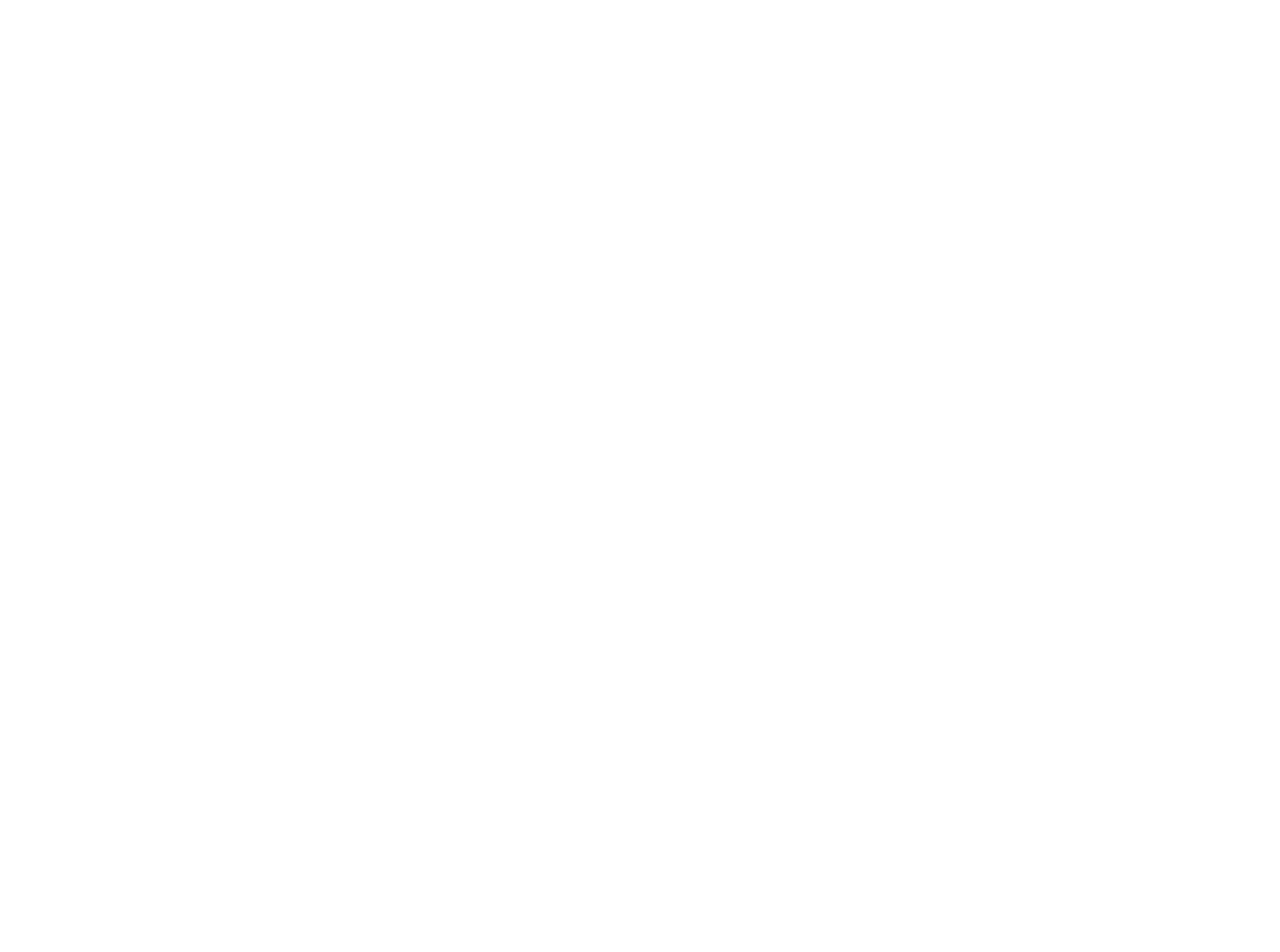
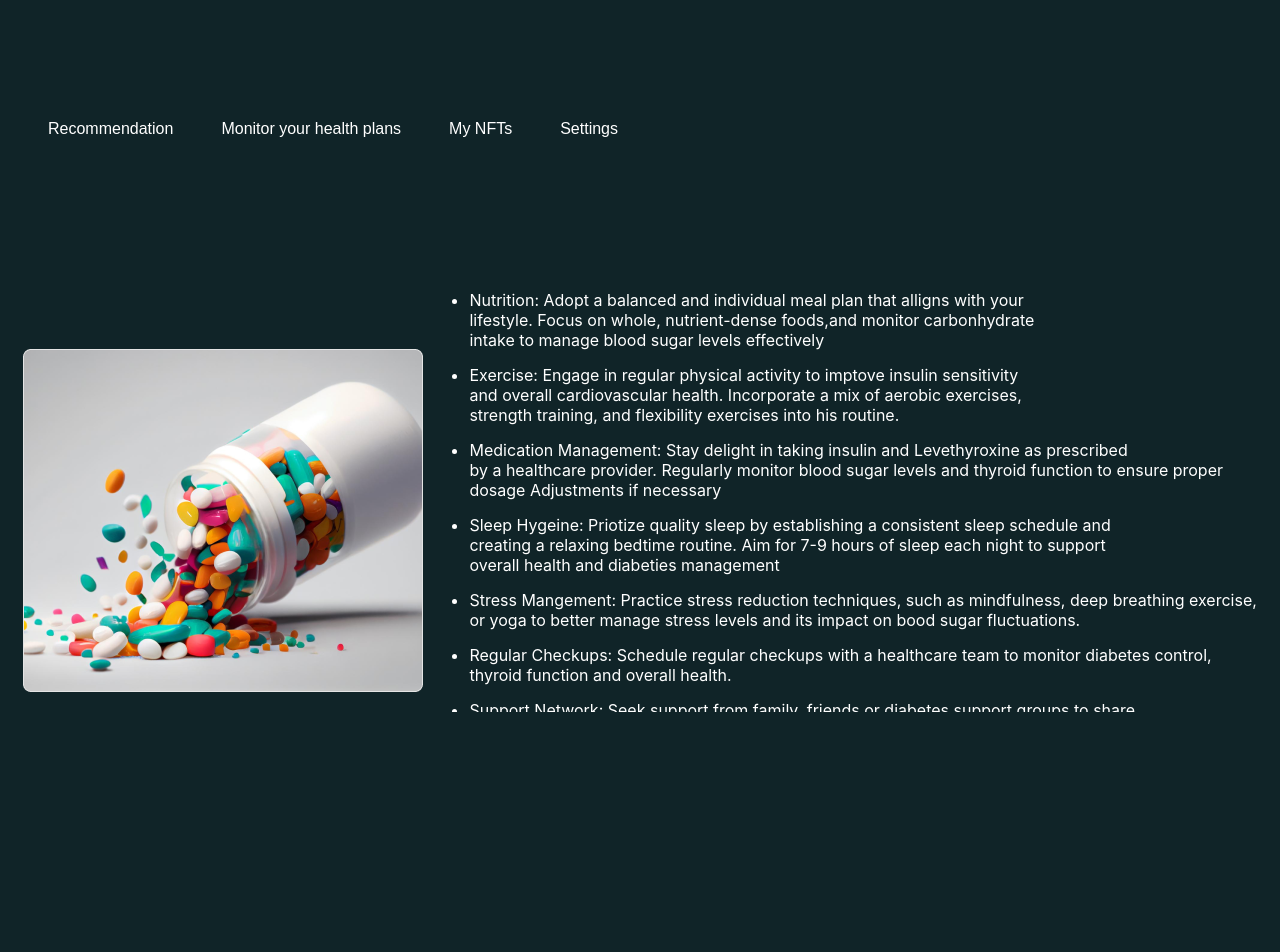
Before and after one commit to healthiers/healthiers, a React (Create React App) app: page /recommendation in a window 1280 px wide. Before the commit this address had no page. Shown: the part 200-1152 px from the top of the page. Before the commit the page ends 800 px from the top, so only its background shows below. Built offline with nearby package versions, Linux system fonts and the light colour scheme; the HTML template or start-up script is replaced by a standard one.

Commit message:
hearthiers update

```diff
--- a/package.json
+++ b/package.json
@@ -12,7 +12,7 @@
     "framer-motion": "^10.12.21",
     "react": "^18.2.0",
     "react-dom": "^18.2.0",
-    "react-router-dom": "^6.14.1",
+    "react-router-dom": "^6.14.2",
     "react-scripts": "5.0.1",
     "styled-components": "^6.0.4",
     "web-vitals": "^2.1.4"
--- a/src/App.js
+++ b/src/App.js
@@ -2,6 +2,7 @@
 import Signup from "./pages/sign-up/Signup";
 import Signin from "./pages/sign-in/Signin";
 import Home from "./pages/home/Home";
+import Recommendation from "./pages/recommendation/Recommendation";
 
 
 
@@ -13,6 +14,7 @@
       <Route  path="/" element={<Home />} />
       <Route  path="/sign-up" element={<Signup />} />
       <Route  path="/sign-in" element={<Signin />} />
+      <Route  path="/recommendation" element={<Recommendation />} />
      </Routes>
     </BrowserRouter>
   );
--- /dev/null
+++ b/src/components/recommendationbody/RecommendationBody.js
@@ -0,0 +1,57 @@
+import React from "react";
+import recommend from "../../assets/recommendation-img.png";
+import { RecommendationContent, RecommendationNFT, RecommendationText } from "./recommendationbody.styles";
+
+
+
+const RecommendationBody = () => {
+
+    return (
+
+        <RecommendationContent>
+            <RecommendationNFT>
+                <img src={recommend} alt="recommend" />
+                <h3>Diagonis: <span>Diabetics</span></h3>
+                <h3>Patients Name: Edward Parker</h3>
+                <h3>Age: 89</h3>
+                <h3>Gender: Male</h3>
+            </RecommendationNFT>
+            <RecommendationText>
+                <ul>
+                    <li>Nutrition: Adopt a balanced and individual meal plan that alligns with your<br></br>
+                    lifestyle. Focus on whole, nutrient-dense foods,and monitor carbonhydrate <br></br>
+                    intake to manage blood sugar levels effectively</li>
+                    <li>Exercise: Engage in regular physical activity to imptove insulin sensitivity <br></br>
+                    and overall cardiovascular health. Incorporate a mix of aerobic exercises,<br></br>
+                    strength training, and flexibility exercises into his routine.</li>
+                    <li>Medication Management: Stay delight in taking insulin and Levethyroxine as prescribed<br></br>
+                     by a healthcare provider. Regularly monitor blood sugar levels and thyroid function to ensure proper<br></br>
+                     dosage Adjustments if necessary</li>
+                    <li>Sleep Hygeine: Priotize quality sleep by establishing a consistent sleep schedule and <br></br>
+                    creating a relaxing bedtime routine. Aim for 7-9 hours of sleep each night to support<br></br>
+                    overall health and diabeties management</li>
+                    <li>Stress Mangement: Practice stress reduction techniques, such as mindfulness, deep breathing exercise,<br></br>
+                    or yoga to better manage stress levels and its impact on bood sugar fluctuations.</li>
+                    <li>Regular Checkups: Schedule regular checkups with a healthcare team to monitor diabetes control,<br>
+                    </br> thyroid function and overall health.</li>
+                    <li>Support Network: Seek support from family, friends or diabetes support groups to share <br></br>
+                    experiences, knowlegde and encouragement through out your journey</li>
+                    <li>Continues Learning: Stay informed about the latest diabetes management strategies,<br>
+                    </br> Advancement and research to make well informed decisions about his health</li>
+                    <li>Celebrate Progress: Acknowledge and celebrate small victories in diabetes management which <br>
+                    </br> acn serve as poerful motivators in maintaining a positive outlook on his health journey</li>
+                    <p>Its is however important to anyone with diabetes, to work closely with qualified healthcare <br></br>
+                    professionals to receive personalized medical advice and create a comprehensive diabetes <br></br>
+                    management plan that best suits his specific needs and health status</p>
+                </ul>
+            </RecommendationText>
+        </RecommendationContent>
+
+    );
+};
+
+
+
+
+
+export default RecommendationBody;
--- /dev/null
+++ b/src/components/recommendationbody/recommendationbody.styles.js
@@ -0,0 +1,55 @@
+import styled from "styled-components";
+import { device } from "../../utils/device";
+
+
+export const RecommendationContent = styled.div`
+display: flex;
+flex-direction: row;
+align-items: center;
+justify-content: space-around;
+color: white;
+margin: 10px;
+padding 20px;
+
+
+@media ${device.mobileS} {
+    display: flex;
+    flex-direction: row;
+}
+
+`;
+
+export const RecommendationNFT = styled.div`
+margin-right: 20px;
+
+
+
+`;
+
+
+export const RecommendationText = styled.div`
+ul {
+    padding: 0;
+    margin: 0;
+  }
+
+  li {
+    margin-bottom: 15px;
+  }
+
+  p {
+    margin-top: 15px;
+  }
+`;
+
+
+export const FooterContainer = styled.div`
+       width: 100%;
+       height: 100%;
+       display: flex;
+       background:#102428;
+       align-items: center;
+       margin-top:395rem;
+       position: absolute;
+
+       `;
--- /dev/null
+++ b/src/pages/recommendation/Recommendation.js
@@ -0,0 +1,41 @@
+import React from "react";
+import { RecommendationParent,
+    RecommendationWrapper,
+    RecommendationNavcover,
+    SubNavbarLink, SubNavbarParent, RecommendFooterContainer
+} from "./recommendation.styles";
+import Navbar from  "../../components/navbar/Navbar";
+import { Link } from "react-router-dom";
+import RecommendationBody from "../../components/recommendationbody/RecommendationBody";
+import Footer from "../../components/footer/Footer";
+
+
+
+
+const Recommendation = () => {
+
+
+    return (
+
+       <RecommendationParent>
+          <RecommendationWrapper>
+             <RecommendationNavcover>
+                 <Navbar />
+             </RecommendationNavcover>
+             <SubNavbarParent>
+                    <SubNavbarLink><Link to='/' style={{ textDecoration: 'none', color: 'white' }} >Recommendation</Link></SubNavbarLink>
+                    <SubNavbarLink> <Link to='/about' style={{ textDecoration: 'none', color: 'white' }}>Monitor your health plans</Link></SubNavbarLink>
+                    <SubNavbarLink><Link to='/sign-up' style={{ textDecoration: 'none', color: 'white' }}>My NFTs </Link></SubNavbarLink>
+                    <SubNavbarLink><Link to='/sign-in' style={{ textDecoration: 'none', color: 'white' }}>Settings</Link></SubNavbarLink>
+        </SubNavbarParent>
+        <RecommendationBody />
+          <RecommendFooterContainer>
+             <Footer />
+          </RecommendFooterContainer>
+          </RecommendationWrapper>
+       </RecommendationParent>
+    );
+
+};
+
+export default Recommendation;
--- /dev/null
+++ b/src/pages/recommendation/recommendation.styles.js
@@ -0,0 +1,82 @@
+import styled from "styled-components";
+import { device } from "../../utils/device";
+import { Link } from "react-router-dom";
+
+
+export const RecommendationParent = styled.div`
+width: 100vw;
+height: 160vh;
+display: flex;
+flex-direction: column;
+background: #102428;
+
+
+
+      `;
+
+
+
+
+
+export const RecommendationWrapper = styled.div`
+width: 100vw;
+height: 150vh;
+display: flex;
+flex-direction: column;
+background: #102428;
+`
+
+export const RecommendationNavcover = styled.div`
+width: 100%;
+height: 20%;
+display: flex;
+position: relative;
+flex-direction: column;
+background: #102428;
+`
+
+export const ContentContainer = styled.div`
+width: 100vw;
+height: 100vh;
+display: flex;
+flex-direction: column;
+background: #102428;
+`;
+
+export const SubNavbarParent = styled.div`
+width: 100%;
+height: 20%;
+display: flex;
+background:#102428;
+`;
+
+
+export const SubNavbarLink = styled(Link)`
+ color:white;
+ font-size: 1rem;
+ font-family: sans-serif;
+ text-decoration: none;
+ color: #fff;
+ margin-left:3rem;
+ margin-top:5rem;
+
+
+& focus{
+    color: white;
+}
+& active{
+    color: #fff;
+}
+
+`;
+
+export const RecommendFooterContainer = styled.div`
+       width: 100%;
+       height: 80%;
+       display: flex;
+       background:#102428;
+       align-items: center;
+       margin-top:57rem;
+       position: absolute;
+
+       `;
```
Also changed, not shown: src/assets/recommendation-img.png (added), 1 other file (tests, documents, lock files or other folders).
